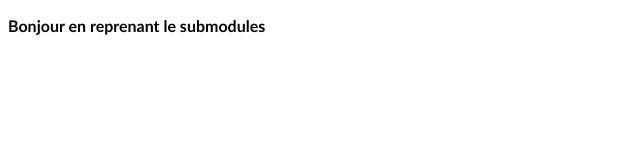
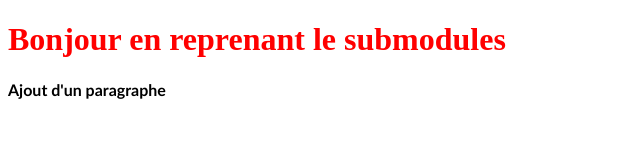
Before and after one commit to NicolasT2802/pages_statiques, a plain HTML site: page src/index.html in a window 1280 px wide. Shown: the whole page, without its empty margins (0-640 px from the left). Drawn offline with Linux system fonts and the light colour scheme; files that its build step writes are made by us from their sources.

Commit message:
add indec

```diff
--- a/src/index.html
+++ b/src/index.html
@@ -11,8 +11,11 @@
 </head>
 <body>
     <header>
+        <h1>
+            Bonjour en reprenant le submodules
+        </h1>
         <p>
-            Bonjour en reprenant le submodules
+            Ajout d'un paragraphe
         </p>
     </header>
 </body>
--- /dev/null
+++ b/src/js/index.js
@@ -0,0 +1 @@
+console.log("Hello ISH");
--- a/src/scss/index.css
+++ b/src/scss/index.css
@@ -3,3 +3,7 @@ p {
 		sans-serif;
 	font-weight: bold;
 }
+
+h1 {
+	color: red;
+}
```
